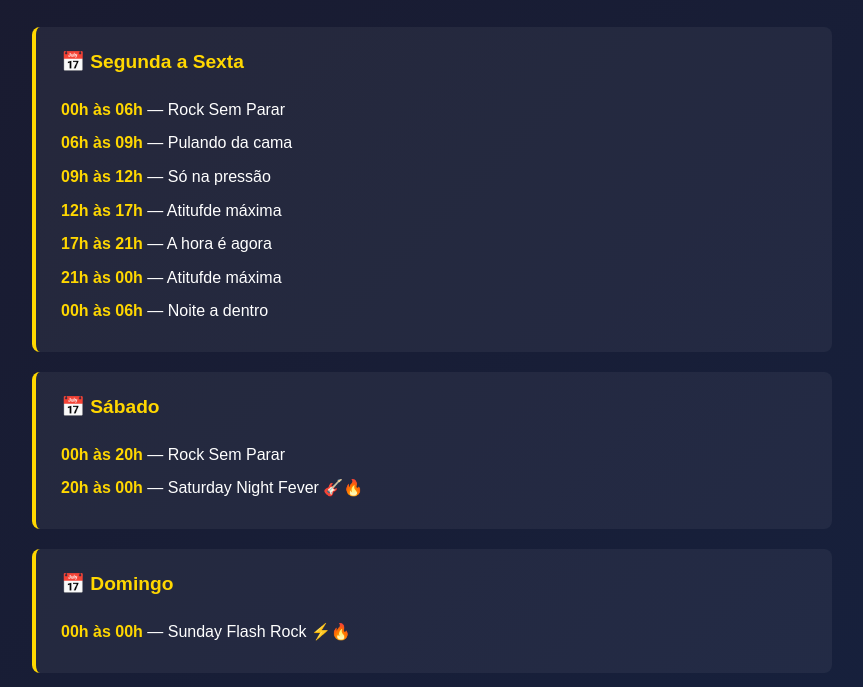
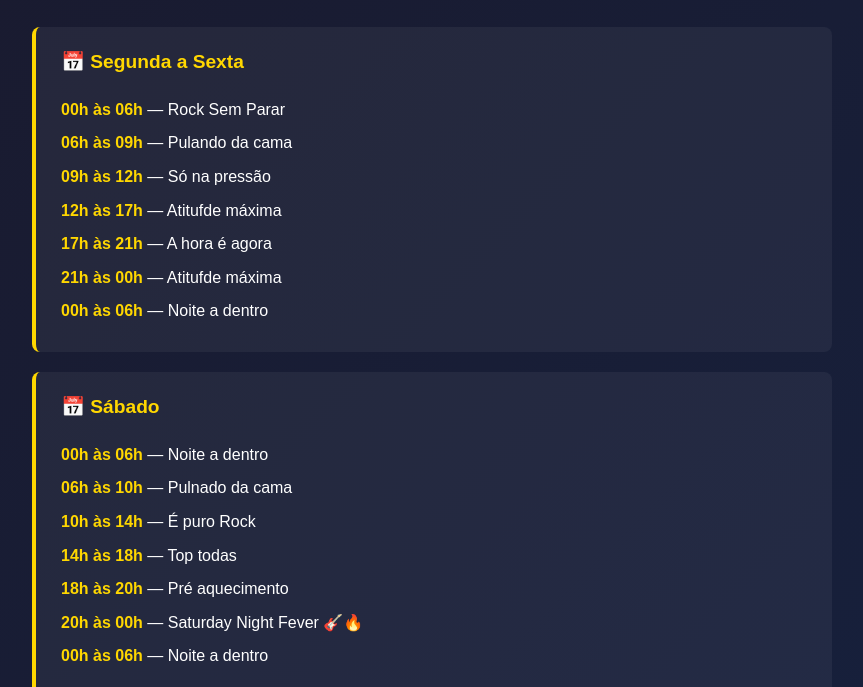
Before and after one commit to msquashbass/radio-bass-rock, a plain HTML site: page programacao.html in a window 1280 px wide. Shown: the part 113-800 px from the top of the page, without its empty margins (208-1071 px from the left). Drawn offline with Linux system fonts and the light colour scheme.

Commit message:
Update programacao.html

```diff
--- a/programacao.html
+++ b/programacao.html
@@ -73,8 +73,13 @@
 
         <div class="dia">
             <h3>📅 Sábado</h3>
-            <div class="horario"><span class="hora">00h às 20h</span> — Rock Sem Parar</div>
+            <div class="horario"><span class="hora">00h às 06h</span> — Noite a dentro</div>
+             <div class="horario"><span class="hora">06h às 10h</span> — Pulnado da cama</div>
+             <div class="horario"><span class="hora">10h às 14h</span> — É puro Rock</div>
+             <div class="horario"><span class="hora">14h às 18h</span> — Top todas</div>
+             <div class="horario"><span class="hora">18h às 20h</span> — Pré aquecimento</div>
             <div class="horario"><span class="hora">20h às 00h</span> — Saturday Night Fever 🎸🔥</div>
+            <div class="horario"><span class="hora">00h às 06h</span> — Noite a dentro</div>
         </div>
 
         <div class="dia">
```
